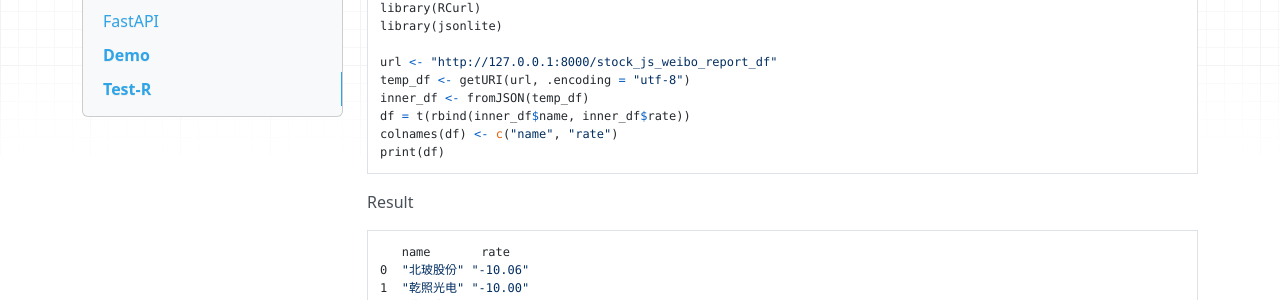
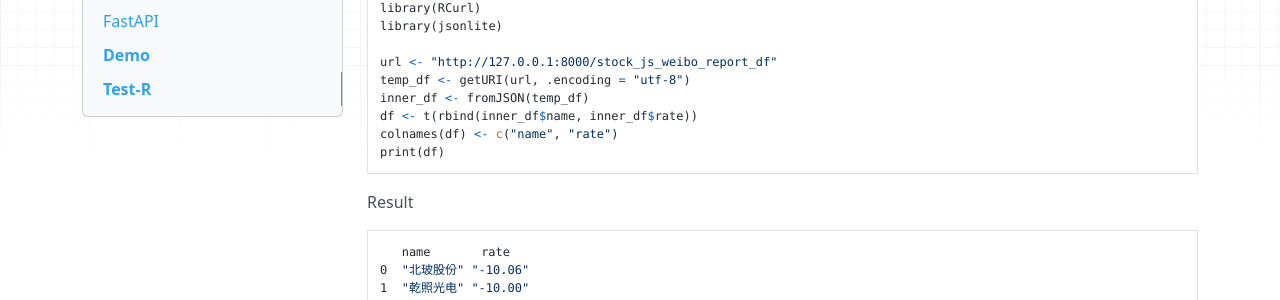
Before and after one commit to akfamily/aktools, an MkDocs documentation site: the page built from docs/test.md, in a window 1280 px wide and 900 px high, scrolled down 697 px. Shown: the part 151-451 px from the top of the window. Built offline with MkDocs 1.6.1, drawn with Linux system fonts in a browser that asks for light colours; nearby versions of some CDN libraries.

Commit message:
update docs

````diff
--- a/docs/test.md
+++ b/docs/test.md
@@ -42,7 +42,7 @@
 url <- "http://127.0.0.1:8000/stock_js_weibo_report_df"
 temp_df <- getURI(url, .encoding = "utf-8")
 inner_df <- fromJSON(temp_df)
-df = t(rbind(inner_df$name, inner_df$rate))
+df <- t(rbind(inner_df$name, inner_df$rate))
 colnames(df) <- c("name", "rate")
 print(df)
 ```
````
Also changed, not shown: README.md (+1 -1 lines).
